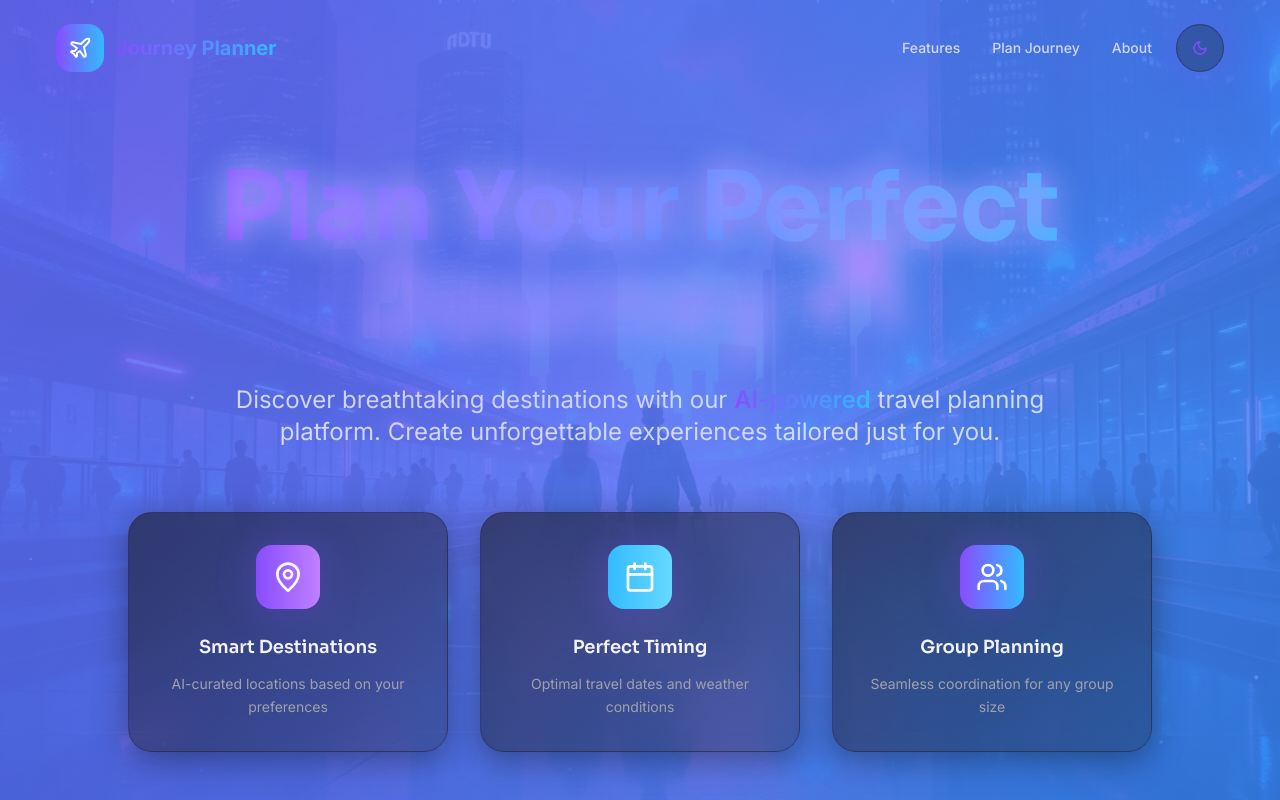
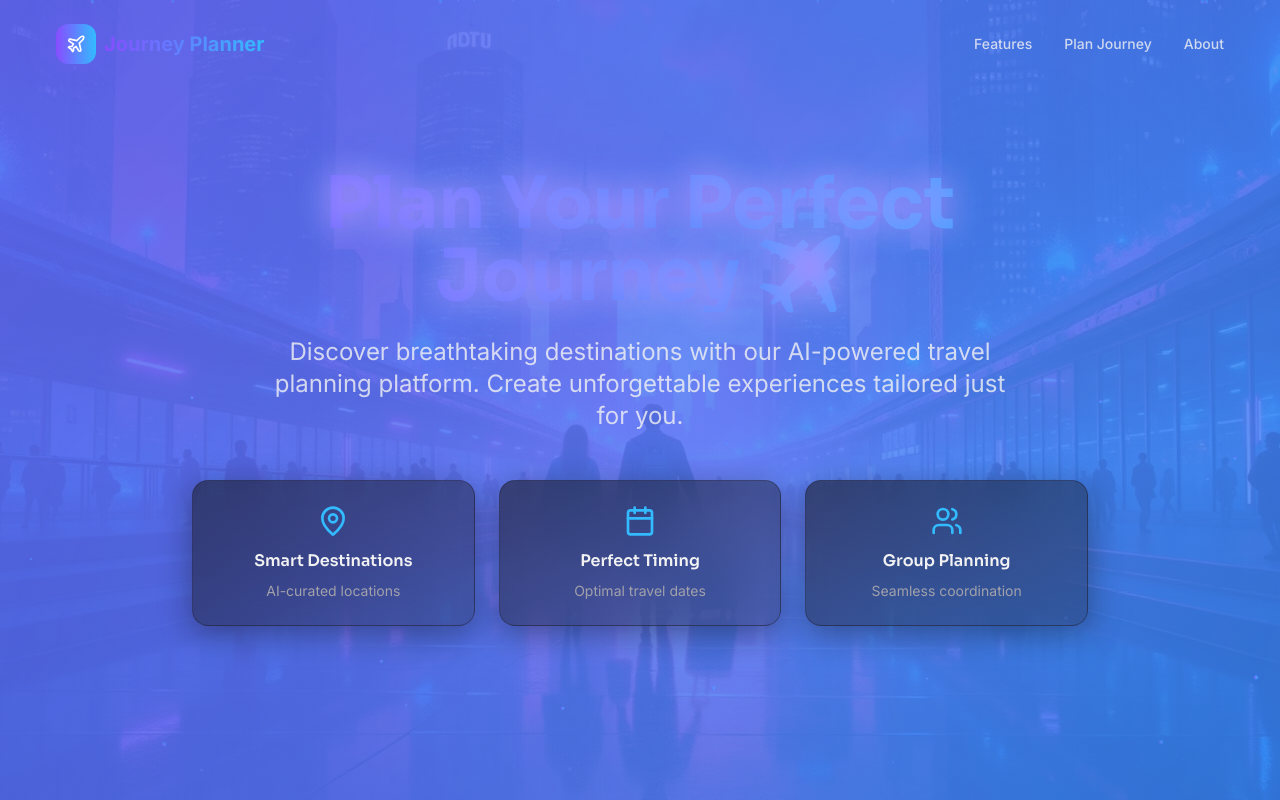
Before and after one commit to adarshmiriyal/zenith-trip, a React (Vite) app: page / in a window 1280 px wide. Shown: the top 800 px of the page. Built offline with nearby package versions, Linux system fonts and the light colour scheme.

Commit message:
Reverted to commit c46a59ccc5f3df9d434ed733a26ad58fd852aa41

```diff
--- a/package.json
+++ b/package.json
@@ -47,7 +47,7 @@
     "embla-carousel-react": "^8.6.0",
     "input-otp": "^1.4.2",
     "lucide-react": "^0.462.0",
-    "next-themes": "^0.4.6",
+    "next-themes": "^0.3.0",
     "react": "^18.3.1",
     "react-day-picker": "^8.10.1",
     "react-dom": "^18.3.1",
--- a/src/App.tsx
+++ b/src/App.tsx
@@ -3,7 +3,6 @@ import { Toaster as Sonner } from "@/components/ui/sonner";
 import { TooltipProvider } from "@/components/ui/tooltip";
 import { QueryClient, QueryClientProvider } from "@tanstack/react-query";
 import { BrowserRouter, Routes, Route } from "react-router-dom";
-import { ThemeProvider } from "next-themes";
 import Index from "./pages/Index";
 import NotFound from "./pages/NotFound";
 
@@ -11,7 +10,6 @@ const queryClient = new QueryClient();
 
 const App = () => (
   <QueryClientProvider client={queryClient}>
-    <ThemeProvider attribute="class" defaultTheme="dark" enableSystem>
     <TooltipProvider>
       <Toaster />
       <Sonner />
@@ -23,7 +21,6 @@ const App = () => (
         </Routes>
       </BrowserRouter>
     </TooltipProvider>
-    </ThemeProvider>
   </QueryClientProvider>
 );
 
--- a/src/components/ThemeToggle.tsx
+++ /dev/null
@@ -1,24 +0,0 @@
-import React from 'react';
-import { Moon, Sun } from 'lucide-react';
-import { Button } from '@/components/ui/button';
-import { useTheme } from 'next-themes';
-
-export const ThemeToggle = () => {
-  const { theme, setTheme } = useTheme();
-
-  return (
-    <Button
-      variant="ghost"
-      size="icon"
-      onClick={() => setTheme(theme === 'dark' ? 'light' : 'dark')}
-      className="relative overflow-hidden group btn-glow w-12 h-12 rounded-full border border-glass-border/50 bg-glass-bg/30 backdrop-blur-xl hover:bg-glass-bg/50 transition-all duration-300"
-    >
-      <Sun className="h-5 w-5 rotate-0 scale-100 transition-all duration-500 dark:-rotate-90 dark:scale-0 text-accent" />
-      <Moon className="absolute h-5 w-5 rotate-90 scale-0 transition-all duration-500 dark:rotate-0 dark:scale-100 text-primary" />
-      <span className="sr-only">Toggle theme</span>
-
-      {/* Glow effect */}
-      <div className="absolute inset-0 rounded-full bg-gradient-to-r from-primary/20 to-accent/20 opacity-0 group-hover:opacity-100 transition-opacity duration-300 blur-xl" />
-    </Button>
-  );
-};
--- a/src/index.css
+++ b/src/index.css
@@ -67,40 +67,10 @@
   }
 
   .dark {
-    /* Dark mode - Deep space theme */
+    /* Dark mode uses the same futuristic theme */
     --background: 240 15% 6%;
     --background-secondary: 245 20% 8%;
     --foreground: 240 5% 95%;
-    --glass-bg: 240 15% 12%;
-    --card: 240 15% 10%;
-  }
-
-  .light {
-    /* Light mode - Clean modern theme */
-    --background: 0 0% 100%;
-    --background-secondary: 210 40% 98%;
-    --foreground: 240 10% 3.9%;
-    --glass-bg: 255 255% 255%;
-    --glass-border: 214.3 31.8% 91.4%;
-    --card: 0 0% 100%;
-    --card-foreground: 240 10% 3.9%;
-    --popover: 0 0% 100%;
-    --popover-foreground: 240 10% 3.9%;
-    --primary: 260 100% 65%;
-    --primary-glow: 270 100% 75%;
-    --primary-foreground: 0 0% 98%;
-    --secondary: 210 40% 96%;
-    --secondary-foreground: 240 5.9% 10%;
-    --muted: 210 40% 96%;
-    --muted-foreground: 215.4 16.3% 46.9%;
-    --accent: 200 100% 60%;
-    --accent-glow: 195 100% 70%;
-    --accent-foreground: 240 5.9% 10%;
-    --destructive: 0 84.2% 60.2%;
-    --destructive-foreground: 0 0% 98%;
-    --border: 214.3 31.8% 91.4%;
-    --input: 214.3 31.8% 91.4%;
-    --ring: 260 100% 65%;
   }
 }
 
@@ -245,131 +215,4 @@
   .reveal.active {
     @apply opacity-100 translate-y-0;
   }
-
-  /* Advanced Hover Effects */
-  .magnetic {
-    transition: transform 0.2s ease-out;
-  }
-
-  .magnetic:hover {
-    transform: translate3d(0, -8px, 0);
-  }
-
-  /* Tilt Effect */
-  .tilt-effect {
-    transition: transform 0.3s ease-out;
-    transform-style: preserve-3d;
-  }
-
-  .tilt-effect:hover {
-    transform: perspective(1000px) rotateX(5deg) rotateY(5deg) scale3d(1.02, 1.02, 1.02);
-  }
-
-  /* Neon Text Effect */
-  .neon-text {
-    text-shadow:
-      0 0 5px hsl(var(--primary)),
-      0 0 10px hsl(var(--primary)),
-      0 0 15px hsl(var(--primary)),
-      0 0 20px hsl(var(--primary)),
-      0 0 35px hsl(var(--primary)),
-      0 0 40px hsl(var(--primary));
-    animation: neon-flicker 2s ease-in-out infinite alternate;
-  }
-
-  @keyframes neon-flicker {
-    0%, 100% {
-      text-shadow:
-        0 0 5px hsl(var(--primary)),
-        0 0 10px hsl(var(--primary)),
-        0 0 15px hsl(var(--primary)),
-        0 0 20px hsl(var(--primary)),
-        0 0 35px hsl(var(--primary)),
-        0 0 40px hsl(var(--primary));
-    }
-    50% {
-      text-shadow:
-        0 0 2px hsl(var(--primary)),
-        0 0 5px hsl(var(--primary)),
-        0 0 8px hsl(var(--primary)),
-        0 0 12px hsl(var(--primary)),
-        0 0 22px hsl(var(--primary)),
-        0 0 25px hsl(var(--primary));
-    }
-  }
-
-  /* Morphing Background */
-  .morphing-bg {
-    background: linear-gradient(-45deg,
-      hsl(var(--primary) / 0.1),
-      hsl(var(--accent) / 0.1),
-      hsl(var(--primary-glow) / 0.1),
-      hsl(var(--accent-glow) / 0.1)
-    );
-    background-size: 400% 400%;
-    animation: gradient-shift 15s ease infinite;
-  }
-
-  @keyframes gradient-shift {
-    0% { background-position: 0% 50%; }
-    50% { background-position: 100% 50%; }
-    100% { background-position: 0% 50%; }
-  }
-
-  /* Liquid Hover Effect */
-  .liquid-hover {
-    position: relative;
-    overflow: hidden;
-  }
-
-  .liquid-hover::before {
-    content: '';
-    position: absolute;
-    top: 0;
-    left: -100%;
-    width: 100%;
-    height: 100%;
-    background: linear-gradient(90deg, transparent, hsl(var(--primary) / 0.4), transparent);
-    transition: left 0.5s;
-  }
-
-  .liquid-hover:hover::before {
-    left: 100%;
-  }
-
-  /* Breathing Animation */
-  .breathing {
-    animation: breathing 4s ease-in-out infinite;
-  }
-
-  @keyframes breathing {
-    0%, 100% { transform: scale(1); }
-    50% { transform: scale(1.05); }
-  }
-
-  /* 3D Card Effect */
-  .card-3d {
-    perspective: 1000px;
-  }
-
-  .card-3d-inner {
-    transition: transform 0.6s;
-    transform-style: preserve-3d;
-  }
-
-  .card-3d:hover .card-3d-inner {
-    transform: rotateY(180deg);
-  }
-
-  .card-3d-front,
-  .card-3d-back {
-    position: absolute;
-    width: 100%;
-    height: 100%;
-    backface-visibility: hidden;
-  }
-
-  .card-3d-back {
-    transform: rotateY(180deg);
-  }
 }
--- a/src/pages/Index.tsx
+++ b/src/pages/Index.tsx
@@ -2,7 +2,6 @@ import React, { useEffect, useState } from 'react';
 import { Plane, MapPin, Calendar, Users, DollarSign, Sparkles } from 'lucide-react';
 import TravelForm from '@/components/TravelForm';
 import ParticleBackground from '@/components/ParticleBackground';
-import { ThemeToggle } from '@/components/ThemeToggle';
 import heroImage from '@/assets/travel-hero-bg.jpg';
 
 const Index = () => {
@@ -13,7 +12,7 @@ const Index = () => {
   }, []);
 
   return (
-    <div className="min-h-screen relative overflow-hidden morphing-bg">
+    <div className="min-h-screen relative overflow-hidden">
       {/* Hero Background */}
       <div
         className="absolute inset-0 z-0"
@@ -36,59 +35,47 @@ const Index = () => {
         {/* Navigation */}
         <nav className="p-6">
           <div className="container mx-auto flex items-center justify-between">
-            <div className="flex items-center space-x-3 group">
-              <div className="w-12 h-12 rounded-2xl bg-gradient-to-r from-primary to-accent flex items-center justify-center btn-glow group-hover:rotate-12 transition-transform duration-300">
-                <Plane className="w-6 h-6 text-white" />
+            <div className="flex items-center space-x-2">
+              <div className="w-10 h-10 rounded-xl bg-gradient-to-r from-primary to-accent flex items-center justify-center btn-glow">
+                <Plane className="w-5 h-5 text-white" />
               </div>
               <span className="text-xl font-bold text-gradient">Journey Planner</span>
             </div>
-            <div className="flex items-center space-x-6">
-              <div className="hidden md:flex items-center space-x-8 text-sm font-medium">
-                <a href="#features" className="text-foreground/80 hover:text-foreground transition-all duration-300 hover:scale-105 story-link">Features</a>
-                <a href="#form" className="text-foreground/80 hover:text-foreground transition-all duration-300 hover:scale-105 story-link">Plan Journey</a>
-                <a href="#about" className="text-foreground/80 hover:text-foreground transition-all duration-300 hover:scale-105 story-link">About</a>
-              </div>
-              <ThemeToggle />
+            <div className="hidden md:flex items-center space-x-8 text-sm font-medium">
+              <a href="#features" className="text-foreground/80 hover:text-foreground transition-colors">Features</a>
+              <a href="#form" className="text-foreground/80 hover:text-foreground transition-colors">Plan Journey</a>
+              <a href="#about" className="text-foreground/80 hover:text-foreground transition-colors">About</a>
             </div>
           </div>
         </nav>
 
         {/* Hero Section */}
-        <section className="container mx-auto px-6 py-16 text-center">
+        <section className="container mx-auto px-6 py-20 text-center">
           <div className={`transition-all duration-1000 ${isVisible ? 'opacity-100 translate-y-0' : 'opacity-0 translate-y-8'}`}>
-            <div className="relative inline-block mb-8">
-              <h1 className="text-5xl md:text-8xl font-bold text-gradient pulse-glow leading-tight">
-                Plan Your Perfect
-                <br />
-                <span className="relative">
-                  Journey
-                  <div className="absolute -inset-2 bg-gradient-to-r from-primary/20 to-accent/20 blur-3xl rounded-full animate-pulse" />
-                </span>
-                <span className="inline-block animate-bounce ml-4">✈️</span>
-              </h1>
-            </div>
-            <p className="text-xl md:text-2xl text-foreground/80 mb-16 max-w-4xl mx-auto leading-relaxed">
-              Discover breathtaking destinations with our <span className="text-gradient font-semibold">AI-powered</span> travel planning platform.
+            <h1 className="text-5xl md:text-7xl font-bold mb-6 text-gradient pulse-glow">
+              Plan Your Perfect
+              <br />
+              Journey ✈️
+            </h1>
+            <p className="text-xl md:text-2xl text-foreground/80 mb-12 max-w-3xl mx-auto">
+              Discover breathtaking destinations with our AI-powered travel planning platform.
               Create unforgettable experiences tailored just for you.
             </p>
 
             {/* Feature Cards */}
-            <div className="grid md:grid-cols-3 gap-8 mb-20 max-w-5xl mx-auto">
+            <div className="grid md:grid-cols-3 gap-6 mb-16 max-w-4xl mx-auto">
               {[
-                { icon: MapPin, title: "Smart Destinations", desc: "AI-curated locations based on your preferences", color: "from-primary to-primary-glow" },
-                { icon: Calendar, title: "Perfect Timing", desc: "Optimal travel dates and weather conditions", color: "from-accent to-accent-glow" },
-                { icon: Users, title: "Group Planning", desc: "Seamless coordination for any group size", color: "from-primary to-accent" }
+                { icon: MapPin, title: "Smart Destinations", desc: "AI-curated locations" },
+                { icon: Calendar, title: "Perfect Timing", desc: "Optimal travel dates" },
+                { icon: Users, title: "Group Planning", desc: "Seamless coordination" }
               ].map((feature, index) => (
                 <div
                   key={index}
-                  className={`glass rounded-3xl p-8 group hover:scale-105 hover:-translate-y-2 transition-all duration-500 reveal ${isVisible ? 'active' : ''}`}
-                  style={{ animationDelay: `${index * 200}ms` }}
+                  className={`glass rounded-2xl p-6 group hover:scale-105 transition-all duration-300 delay-${index * 100}`}
                 >
-                  <div className={`w-16 h-16 rounded-2xl bg-gradient-to-r ${feature.color} mx-auto mb-6 flex items-center justify-center group-hover:rotate-12 transition-transform duration-300 btn-glow`}>
-                    <feature.icon className="w-8 h-8 text-white" />
-                  </div>
-                  <h3 className="text-lg font-semibold text-foreground mb-3">{feature.title}</h3>
-                  <p className="text-sm text-muted-foreground leading-relaxed">{feature.desc}</p>
+                  <feature.icon className="w-8 h-8 text-accent mx-auto mb-3 group-hover:scale-110 transition-transform" />
+                  <h3 className="font-semibold text-foreground mb-2">{feature.title}</h3>
+                  <p className="text-sm text-muted-foreground">{feature.desc}</p>
                 </div>
               ))}
             </div>
@@ -104,7 +91,7 @@ const Index = () => {
             </p>
           </div>
 
-          <div className="glass-strong rounded-3xl p-8 md:p-12 max-w-4xl mx-auto liquid-hover tilt-effect">
+          <div className="glass-strong rounded-3xl p-8 md:p-12 max-w-4xl mx-auto">
             <TravelForm />
           </div>
         </section>
```
Also changed, not shown: 1 other file (tests, documents, lock files or other folders). Lines whose indentation alone changed are shown as unchanged.
